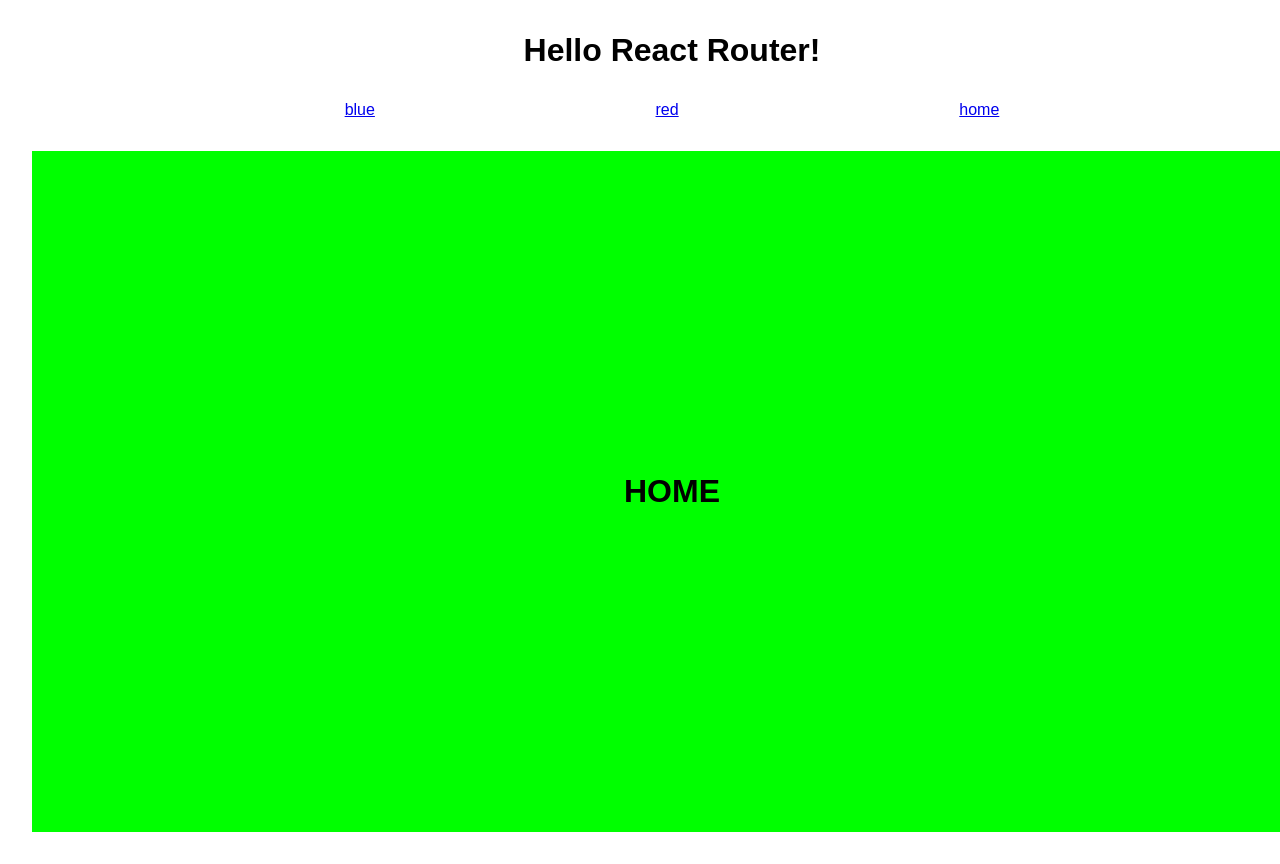
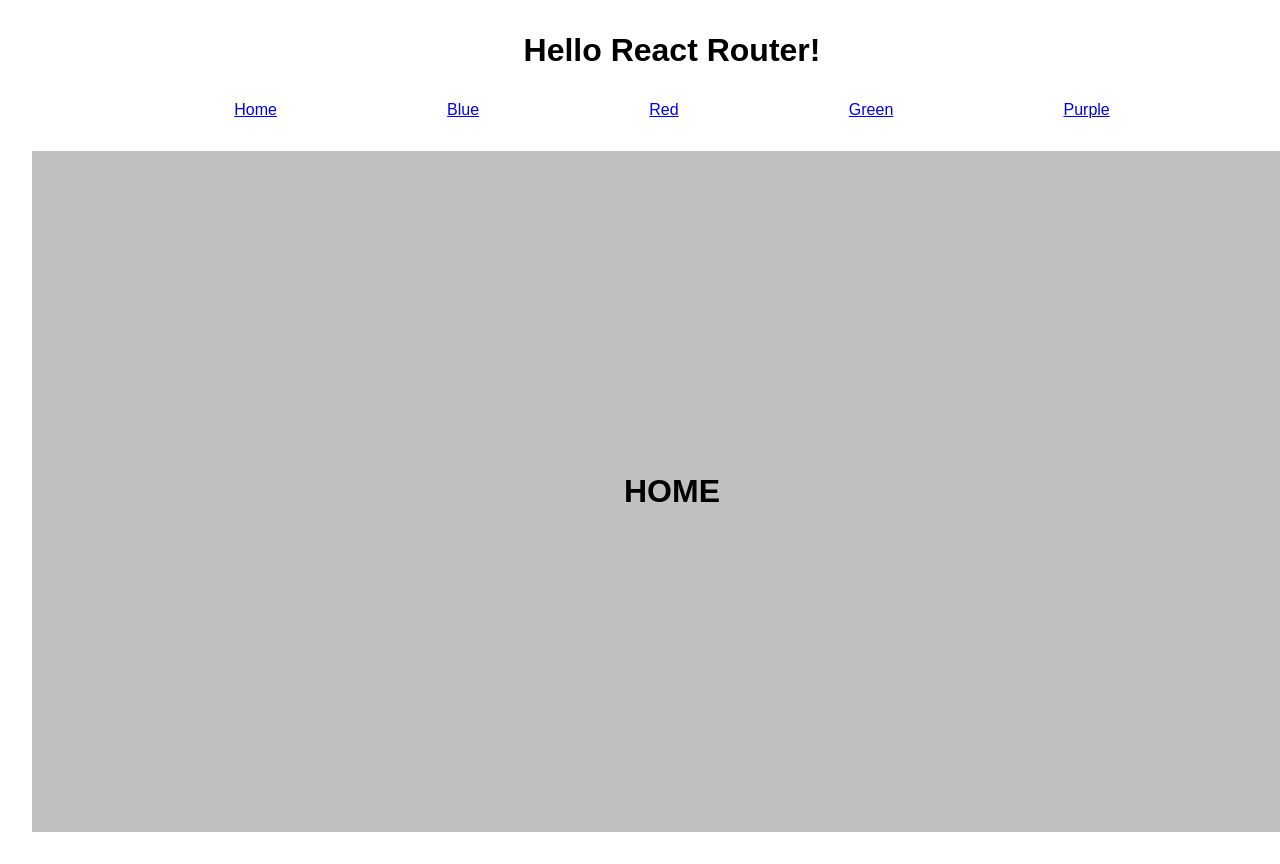
Before and after one commit to roy-is-our-boy13/Block-28-Workshop-React-Router, a React (Vite) app in the folder React Router/: page / in a window 1280 px wide. Shown: the top 864 px of the page. Built offline with nearby package versions, Linux system fonts and the light colour scheme.

Commit message:
Updates some files.

```diff
--- a/React Router/src/App.jsx
+++ b/React Router/src/App.jsx
@@ -5,24 +5,40 @@ import { Routes, Route, Link } from "react-router-dom";
 import './App.css'
 import Blue from './components/Blue.jsx';
 import Red from './components/Red.jsx';
+import Green from './components/Green.jsx';
+import Purple from './components/Purple.jsx';
 import Home from './components/Home.jsx';
-
+import Navbar from './Navbar.jsx';
+import MainContainer from './MainContainer.jsx';
 
 function App()
 {
+
+  /*
+  return (<div id="container">
+      <h1>Hello React Router!</h1>)
+        <Navbar />
+        <MainContainer />
+      </div>);
+*/
+
   return(
     <div id="container">
       <h1>Hello React Router!</h1>
       <div id="navbar">
-        <Link to="/blue">blue</Link>
-        <Link to="/red">red</Link>
-        <Link to="/">home</Link>
+        <Link to="/">Home</Link>
+        <Link to="/blue">Blue</Link>
+        <Link to="/red">Red</Link>
+        <Link to="/green">Green</Link>
+        <Link to="/purple">Purple</Link>
       </div>
       <div id="main-section">
         <Routes>
+          <Route path="/" element={<Home />} />
           <Route path="/blue" element={<Blue />} />
           <Route path="/red" element={<Red />} />
-          <Route path="/" element={<Home />} />
+          <Route path="/green" element={<Green />} />
+          <Route path="/purple" element={<Purple />} />
         </Routes>
       </div>
     </div>);
--- /dev/null
+++ b/React Router/src/components/Green.jsx
@@ -0,0 +1,8 @@
+export default function Green()
+{
+    return (
+      <div className="green">
+        <h1>GREEN</h1>
+      </div>
+    );
+  }
--- /dev/null
+++ b/React Router/src/components/Purple.jsx
@@ -0,0 +1,8 @@
+export default function Purple()
+{
+    return (
+      <div className = "purple">
+        <h1>PURPLE</h1>
+      </div>
+    );
+}
--- a/React Router/src/index.css
+++ b/React Router/src/index.css
@@ -55,5 +55,15 @@ body > div
 }
 .home
 {
-  background-color: lime;
+  background-color: silver;
 }
+.green
+{
+  background-color: #4caf50;
+  color: white;
+}
+.purple
+{
+  background-color: #7a16c7;
+  color: white;
+}
--- a/React Router/src/main.jsx
+++ b/React Router/src/main.jsx
@@ -1,9 +1,9 @@
 import React from 'react';
-import { BrowserRouter } from "react-router-dom";
 import { StrictMode } from 'react'
 import { createRoot } from 'react-dom/client'
 import './index.css'
 import App from './App.jsx'
+import { BrowserRouter } from "react-router-dom";
 
 createRoot(document.getElementById('root')).render(
   <React.StrictMode>
```
